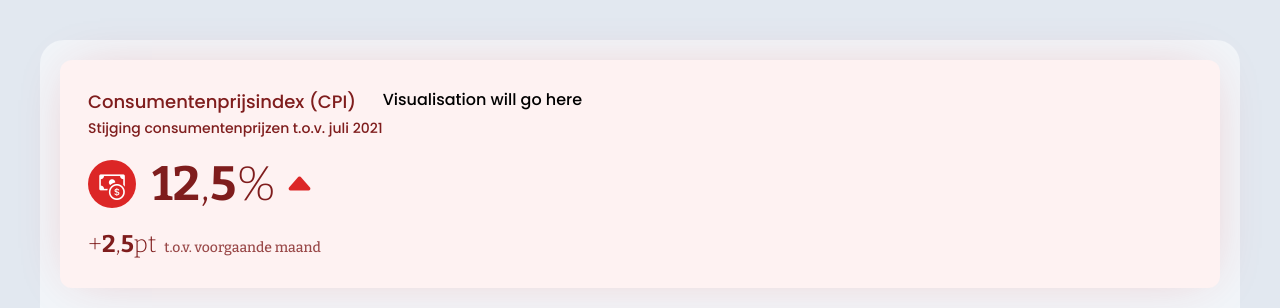
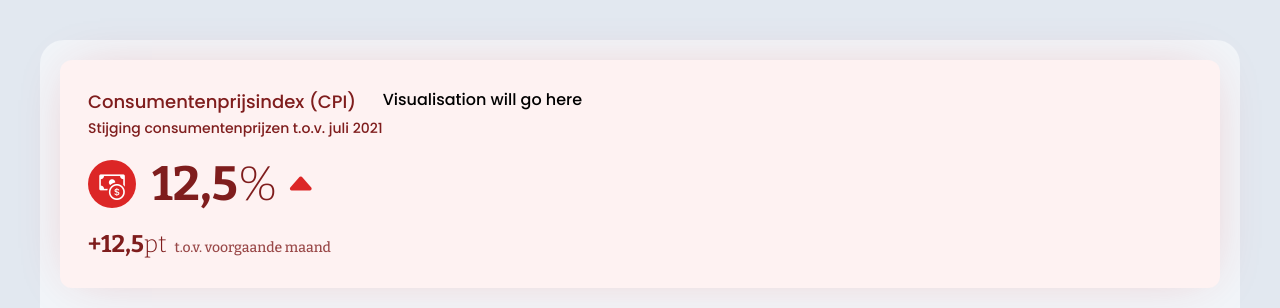
Before and after one commit to RalphvK/inflatie-dashboard, a Vue app: page / in a window 1280 px wide. Shown: the top 308 px of the page. Built offline with nearby package versions, Linux system fonts and the light colour scheme.

Commit message:
refactor MeasureValue

```diff
--- a/src/components/MeasureValue.vue
+++ b/src/components/MeasureValue.vue
@@ -1,17 +1,19 @@
 <template>
   <div :class="`measure-value font-serif text-${getTextSize} text-${color}`">
-    <span v-for="part in parts" :class="part.type" v-html="part.content" />
+    <span v-for="part in getParts" :class="['part', part.type]" v-html="part.content" />
   </div>
 </template>
 
 <script>
-import { isDigitChar } from "@/helpers/isDigitChar.js";
+import { splitValueParts } from "@/helpers/splitValueParts.js";
 
 export default {
   props: {
     value: {
-      type: String,
-      required: true
+      type: String
+    },
+    parts: {
+      type: Array
     },
     color: {
       type: String,
@@ -41,50 +43,27 @@ export default {
         }
       }
     },
-    parts() {
-      // if value length is less than 1, return empty array
-      if (!this.value.length) { return []; }
-      let parts = [];
-      let i = 0;
-      let currentPart = '';
-      let currentPartType = null;
-      // iterate through string
-      for (let i = 0; i < this.value.length; i++) {
-        // check if current character is a number
-        let type = isDigitChar(this.value[i]) ? 'number' : 'other';
-        // if this character is of the same type as the current part, append
-        if (type == currentPartType || i == 0) {
-          currentPart += this.value[i];
-        // if this char is not of the same type, push the part to the list
-        } else {
-          parts.push({
-            type: currentPartType,
-            content: currentPart
-          });
-          // then start over and set the currentPart to this character
-          currentPart = this.value[i];
-        }
-        // then set currentPartType to the new type
-        currentPartType = type;
-      }
-      // add final part to list if not yet added
-      if (currentPart !== '') {
-        parts.push({
-          type: currentPartType,
-          content: currentPart
-        });
-      }
-      return parts;
+    getParts() {
+      return this.value ? splitValueParts(this.value) : this.parts;
     }
   }
 }
 </script>
 
 <style scoped lang="scss">
-.number {
+.part {
   @apply font-bold;
-}
-.other {
-  @apply font-light;
+
+  &.currency,
+  &.percentage,
+  &.percentage-point,
+  &.period,
+  &.other {
+    @apply font-light;
+  }
+
+  &.percentage-point {
+    font-size: 0.9rem;
+  }
 }
 </style>
--- a/src/components/widgets/CpiWidget.vue
+++ b/src/components/widgets/CpiWidget.vue
@@ -22,7 +22,7 @@
         >
         </main-measure>
 
-        <sub-measure value="+2,5pt" color="red">
+        <sub-measure value="+12,5pt" color="red">
           t.o.v. voorgaande maand
         </sub-measure>
       </div>
--- /dev/null
+++ b/src/helpers/splitValueParts.js
@@ -0,0 +1,70 @@
+import {isDigitChar} from '@/helpers/isDigitChar.js';
+
+/**
+ * Function to split a monetary or percentage string into part.
+ * The string will be split into 'number' parts and 'other' parts.
+ * Eg: '20%' will be split into '20' (number) and '%' (other).
+ *
+ * The function returns an array of objects.
+ * Each object in the array has two params: 'type' and 'content'.
+ * 'Type' is either 'number' or 'other'.
+ *
+ * @param {String} value value to be split into parts
+ * @returns {Array<Object>}
+ */
+export function splitValueParts(value = '') {
+  // if value length is less than 1, return empty array
+  value = String(value);
+  if (!value.length) { return []; }
+  let parts = [];
+  let currentPart = '';
+  let currentPartType = null;
+  // iterate through string
+  for (let i = 0; i < value.length; i++) {
+    // check if current character is a number
+    let type = getCharType(value[i]);
+    // if this character is of the same type as the current part, append
+    if (type == currentPartType || i == 0) {
+      currentPart += value[i];
+    // if this char is not of the same type, push the part to the list
+    } else {
+      parts.push({
+        type: currentPartType,
+        content: currentPart
+      });
+      // then start over and set the currentPart to this character
+      currentPart = value[i];
+    }
+    // then set currentPartType to the new type
+    currentPartType = type;
+  }
+  // add final part to list if not yet added
+  if (currentPart !== '') {
+    parts.push({
+      type: currentPartType,
+      content: currentPart
+    });
+  }
+  return parts;
+}
+
+export function getCharType(char) {
+  // check if number
+  if (isDigitChar(char)) {
+    return 'number';
+  } else if (char == '%') {
+    return 'percentage';
+  } else if (char == ',') {
+    return 'comma';
+  } else if (char == '.') {
+    return 'period';
+  } else if (char == '+') {
+    return 'plus';
+  } else if (char == '-') {
+    return 'minus';
+  } else if (char == '€' || char == '$') {
+    return 'currency';
+  } else {
+    return 'other';
+  }
+}
```
